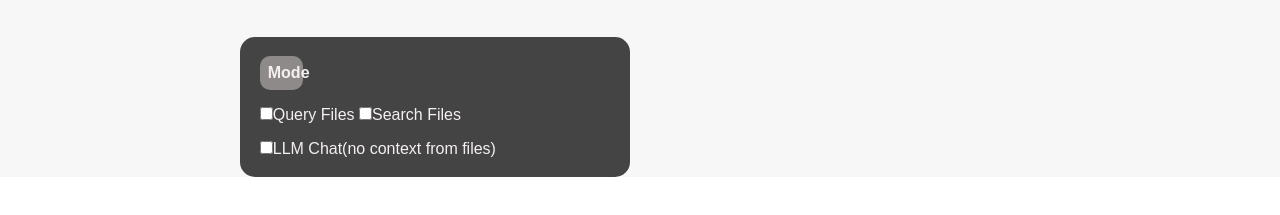
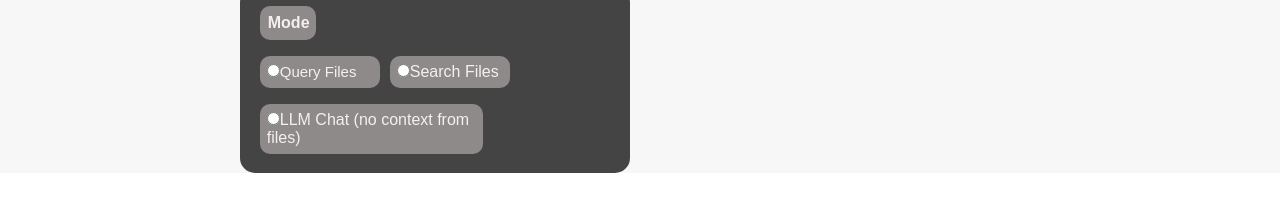
Before and after one commit to jeyemPF/hackadog2024, a plain HTML site: page client/index.html in a window 1280 px wide. Shown: the part 525-740 px from the top of the page. Drawn offline with Linux system fonts and the light colour scheme.

Commit message:
selection

```diff
--- a/client/cpcourse.css
+++ b/client/cpcourse.css
@@ -99,7 +99,10 @@
     gap: 15px;
 }
 
-
+/* .content-middle{
+  display: flex;
+  flex-direction: column-reverse;
+} */
 
   /* Toggle Switch Styles */
   .switch {
@@ -217,6 +220,7 @@
     background-color: #f7f7f7;
     padding-left: 10px;
     padding-right: 10px;
+
 
 
 
--- a/client/gpt/selection.css
+++ b/client/gpt/selection.css
@@ -11,12 +11,85 @@
     margin-right: 20vw;
     flex-direction: column;
     gap: 2vh;
+
 }
 
 .titleSelection{
     background-color: #8e8a8a;
     padding: 1vh;
     border-radius: 10px;
-    margin-right: 24vw;
+    margin-right:23vw;
     font-weight: bold;
 }
+
+/* custom */
+
+/* Style for the custom checkboxes */
+.custom-checkbox {
+    display: inline-block;
+    /* width: 20px;
+    height: 20px; */
+   background-color: #8e8a8a;
+    border-radius: 50%; /* Making it a circle */
+    cursor: pointer;
+    border: none; /* Removing the border */
+
+}
+
+/* Style for the custom checkboxes when checked */
+.custom-checkbox:checked {
+    background-color:#444444;
+
+}
+
+/* Style for the label text */
+.checkbox-label {
+    /* margin-left: 5px; */
+    font-size: 15px;
+    background-color: #8e8a8a;
+    padding: 7px;
+    border-radius: 10px;
+    width: 120px;
+}
+
+
+
+
+.custom-checkbox2 {
+    display: inline-block;
+    /* width: 20px;
+    height: 20px; */
+    background-color: #ccc;
+    border-radius: 200px;
+    cursor: pointer;
+
+}
+
+/* Style for the custom checkboxes when checked */
+.custom-checkbox2:checked {
+    background-color: #007bff;
+}
+
+/* Style for the label text */
+.checkbox-label2 {
+    /* margin-left: 5px; */
+    font-size: 16px;
+    background-color:#8e8a8a;
+    padding: 7px;
+    border-radius: 10px;
+    width: 120px;
+
+}
+
+.radio-container{
+    display: flex;
+    gap: 10px;
+}
+
+.radio-label{
+    background-color:#8e8a8a;
+    padding: 7px;
+    border-radius: 10px;
+    margin-right:10vw;
+
+}
--- a/client/index.html
+++ b/client/index.html
@@ -124,6 +124,7 @@
       </div>
 
       <!-- content in the middle -->
+      <div class="middle-content">
       <div style=" display: flex; justify-content: center; flex-direction: column;
       margin: 0 30vw 0 18vw; gap: 5vh; ">
       <div style="display: flex; flex-direction: column; gap: 30px;">
@@ -135,6 +136,8 @@
       <p style="font-size: 13px; font-weight: bold;">2nd Semester</p>
 
     </div>
+
+    <div class="content-middle">
       <h2 style="color: #373a3c;">Computer Programming I - ACT</h2>
     </div>
     <div style="background-color: #fff; height: 6vh; display: flex; align-items: center; box-shadow: 0px 2px 5px rgba(0, 0, 0, 0.05);">
@@ -185,18 +188,30 @@
 </div>
 <div class="selection-content">
   <p class="titleSelection">Mode</p>
-  <div>
-    <input type="checkbox">Query Files</input>
-    <input type="checkbox">Search Files</input>
+
+  <div class="radio-container">
+
+  <div class="checkbox-label">
+      <input type="radio" class="custom-checkbox">Query Files
   </div>
-  <div>
-  <input type="checkbox">LLM Chat(no context from files)</input>
+
+  <div class="checkbox-label2">
+      <input type="radio" class="custom-checkbox2">Search Files
+  </div>
+
+  </div>
+
+  <div class="radio-label">
+  <input type="radio">LLM Chat (no context from files)</input>
+</div>
 </div>
 </div>
 
 
 
 </div>
+</div>
+<!--  -->
 
       </div>
 
```
